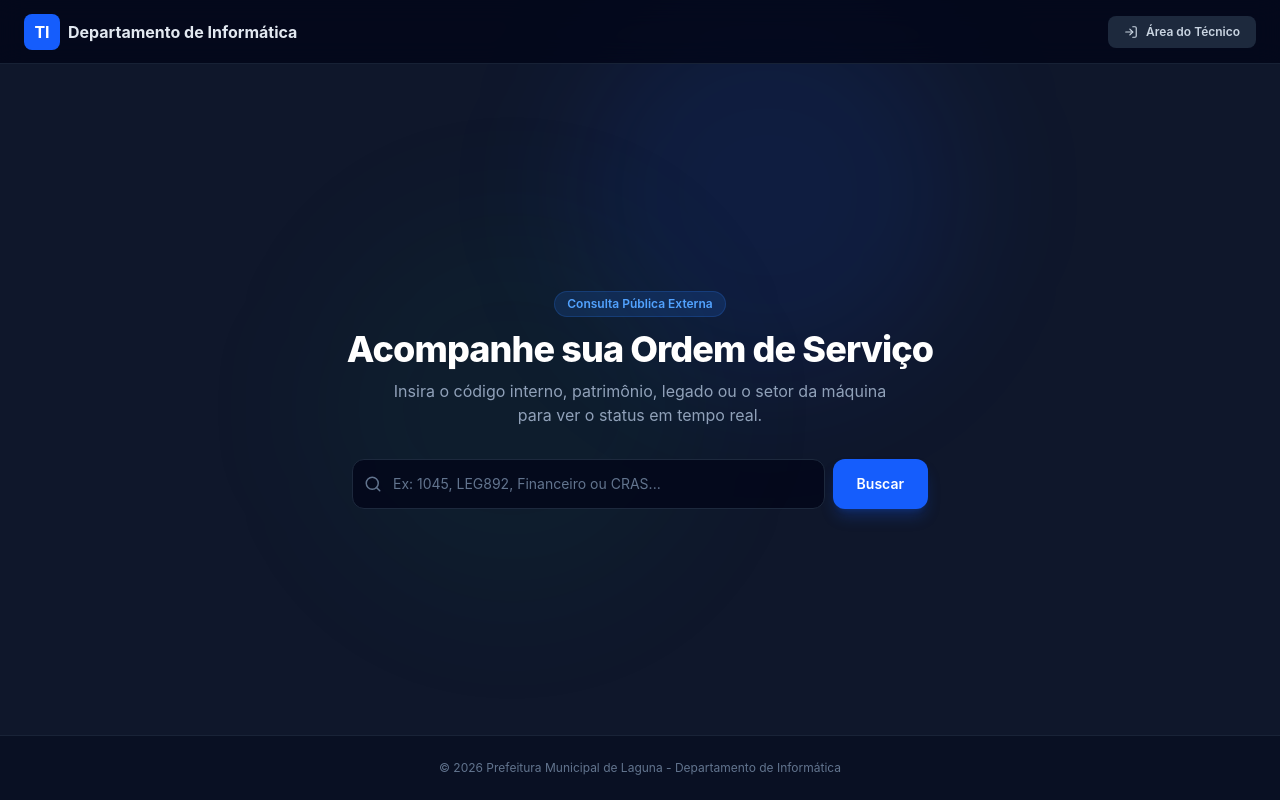
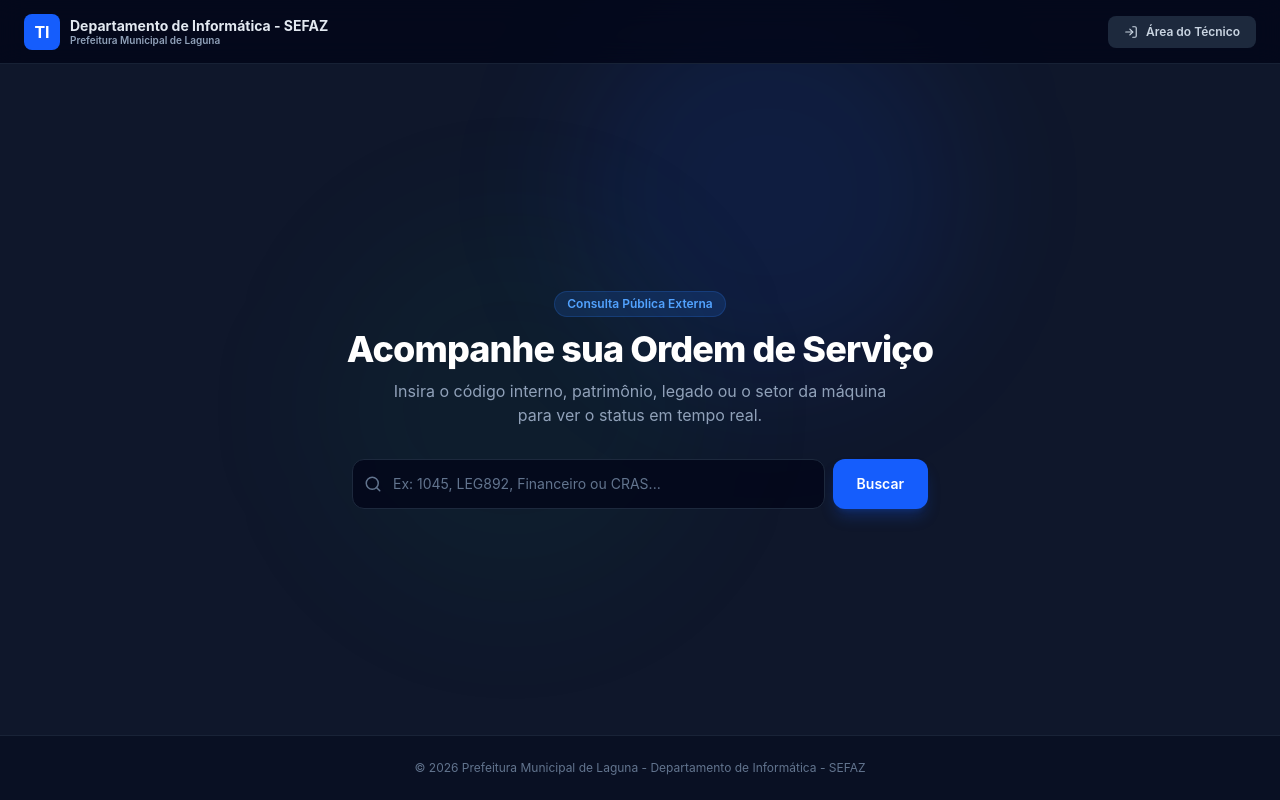
Before and after one commit to informaticalaguna/controle, a React (Vite) app: page /consulta in a window 1280 px wide. Built offline with nearby package versions, Linux system fonts and the light colour scheme.

Commit message:
Update public search header branding to show SEFAZ and Prefeitura Municipal de Laguna

```diff
--- a/src/pages/PublicSearch.tsx
+++ b/src/pages/PublicSearch.tsx
@@ -136,11 +136,14 @@ export const PublicSearch: React.FC = () => {
 
       {/* Navigation */}
       <header className="relative z-10 flex h-16 items-center justify-between border-b border-slate-800/80 bg-slate-950/80 px-6 backdrop-blur-md">
-        <div className="flex items-center gap-2">
+        <div className="flex items-center gap-2.5">
           <div className="flex h-9 w-9 items-center justify-center rounded-lg bg-blue-600 font-bold text-white">
             TI
           </div>
-          <span className="font-bold text-slate-200">Departamento de Informática</span>
+          <div className="flex flex-col">
+            <span className="font-bold text-slate-200 text-xs sm:text-sm leading-tight">Departamento de Informática - SEFAZ</span>
+            <span className="text-[10px] text-slate-400 font-semibold leading-tight">Prefeitura Municipal de Laguna</span>
+          </div>
         </div>
         <button
           onClick={() => navigate('/login')}
@@ -281,7 +284,7 @@ export const PublicSearch: React.FC = () => {
 
       {/* Footer */}
       <footer className="relative z-10 border-t border-slate-800/80 bg-slate-950/40 py-6 text-center text-xs text-slate-500">
-        <p>&copy; {new Date().getFullYear()} Prefeitura Municipal de Laguna - Departamento de Informática</p>
+        <p>&copy; {new Date().getFullYear()} Prefeitura Municipal de Laguna - Departamento de Informática - SEFAZ</p>
       </footer>
     </div>
   );
```
